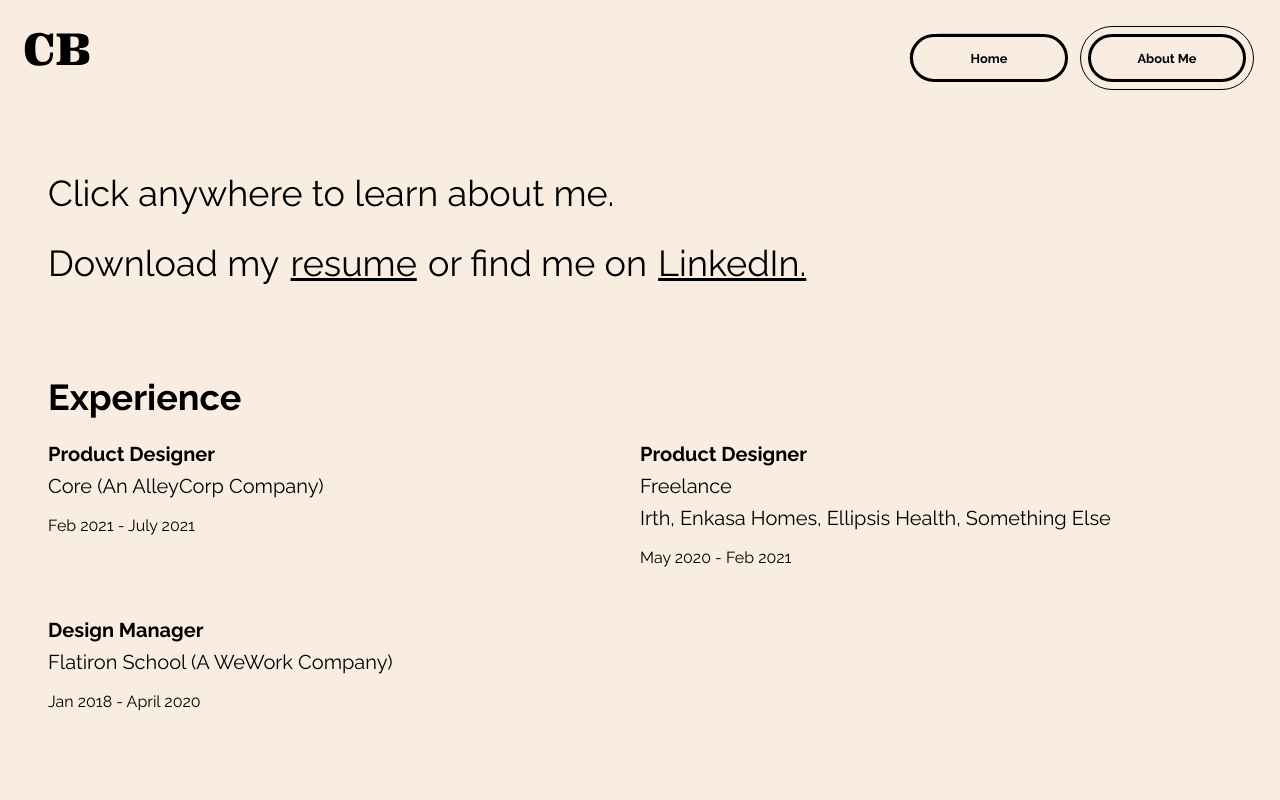
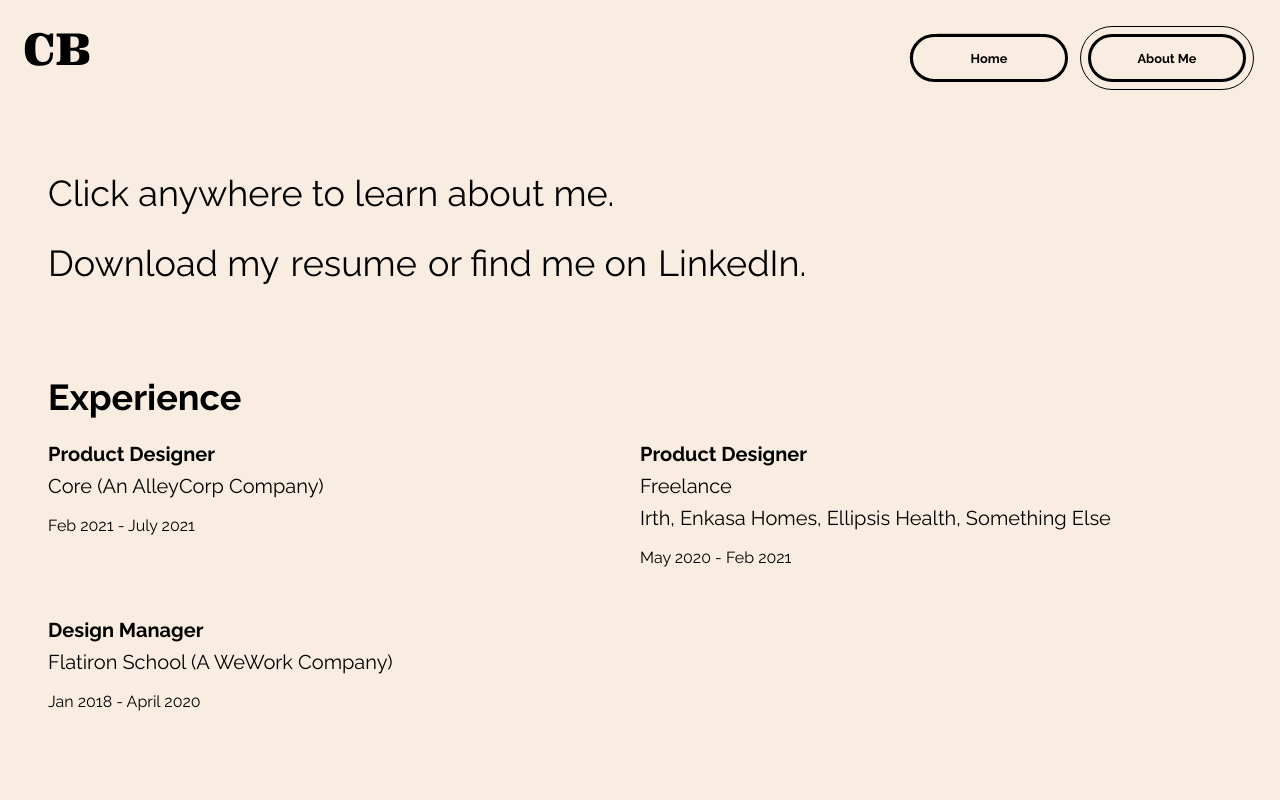
Before and after one commit to hottinet/casey-site-v2, a Next.js app: page /about in a window 1280 px wide. Shown: the top 800 px of the page. Built offline with nearby package versions, Linux system fonts and the light colour scheme.

Commit message:
fixing link inner span display

```diff
--- a/src/components/Link.tsx
+++ b/src/components/Link.tsx
@@ -34,6 +34,10 @@ const StyledLink = styled.a<Pick<LinkProps, 'noHoverStyles'>>`
     color: ${({ theme, noHoverStyles }) =>
       !noHoverStyles && theme.colors.textSecondary};
   }
+`;
+
+const OnMouseSpan = styled.span`
+  display: inline-flex;
 `;
 
 type HoverImageProps = Pick<
@@ -136,9 +140,9 @@ const Link: React.FC<LinkProps | HoverImageLinkProps> = (props) => {
             Hack to allow mouseEvents inside nextjs links
             See https://github.com/vercel/next.js/issues/1490
           */}
-          <span onMouseEnter={onEnter} onMouseLeave={onLeave}>
+          <OnMouseSpan onMouseEnter={onEnter} onMouseLeave={onLeave}>
             {children}
-          </span>
+          </OnMouseSpan>
         </StyledLink>
       </NextLink>
       {hoverImageContainer?.current && hoverImgSrc && isHovered && (
```
